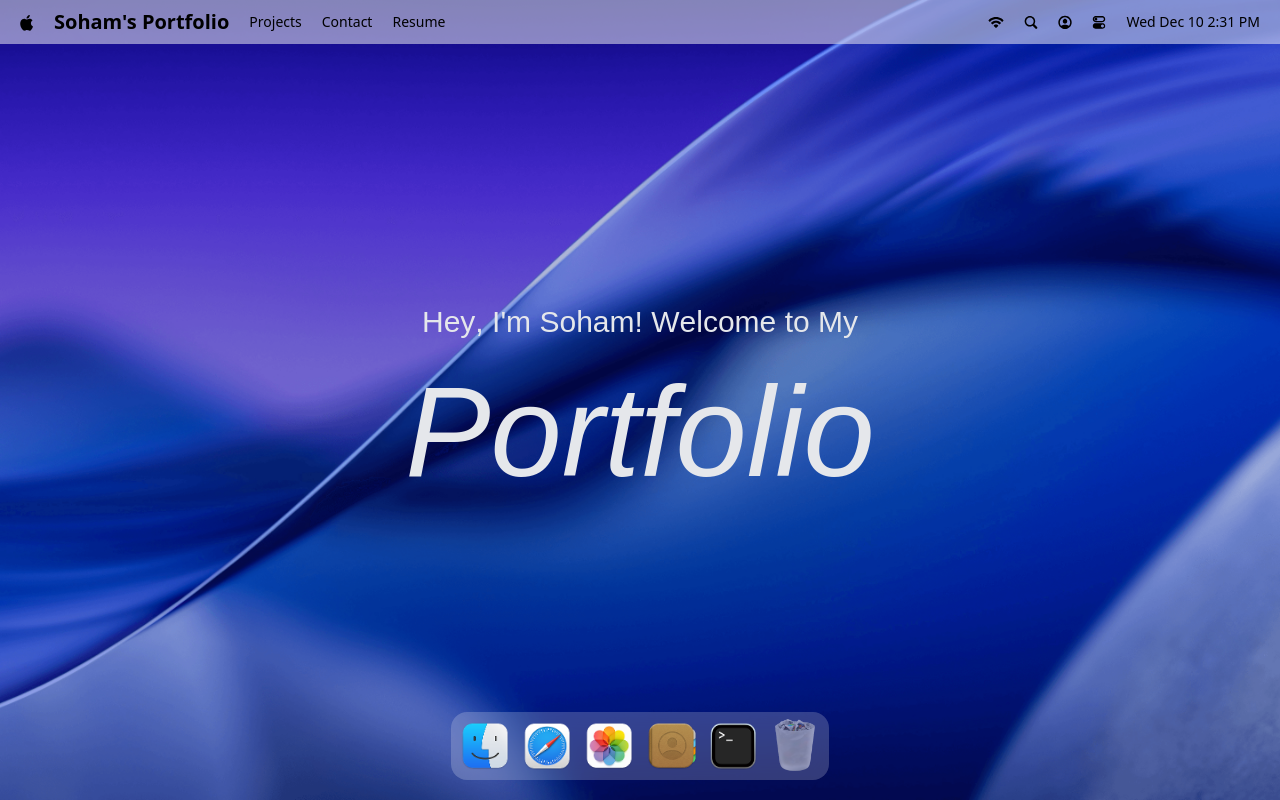
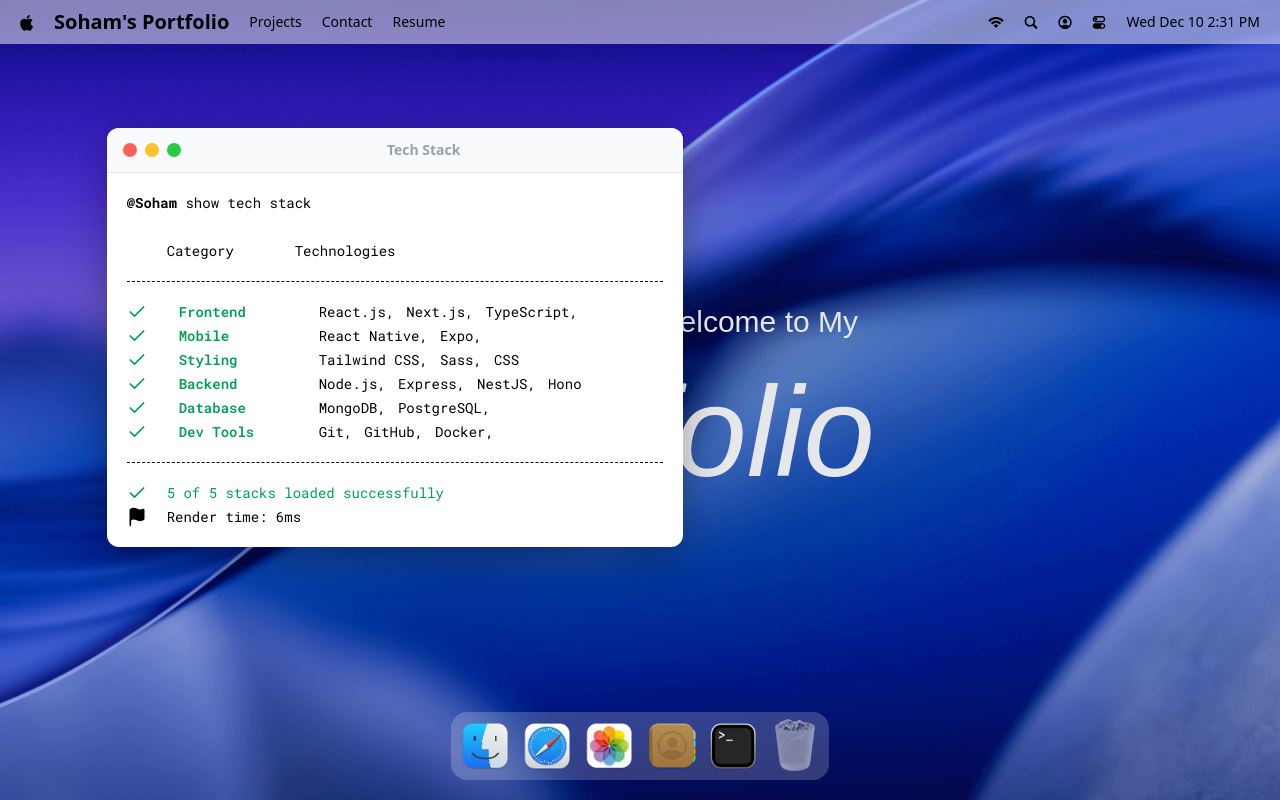
Before and after one commit to Soham407/MacOs-Portfolio, a React (Vite) app: page / in a window 1280 px wide. Both pictures are taken after a click on the button 733 px from the left and 746 px from the top of the page. Built offline with nearby package versions, Linux system fonts and the light colour scheme; a web font is replaced by a local one.

Commit message:
Implemented hoc for manging windows states and add first window -terminal

```diff
--- a/src/App.jsx
+++ b/src/App.jsx
@@ -1,5 +1,14 @@
-import React from 'react'
+import gsap from 'gsap'
+import { Draggable } from 'gsap/Draggable'
+
+
+import { Terminal } from '#windows'
 import {Navbar, Welcome, Dock} from '#components'
+
+
+gsap.registerPlugin(Draggable);
+
+
 
 const App = () => {
   return (
@@ -7,6 +16,7 @@
       <Navbar />
       <Welcome />
       <Dock />
+      <Terminal />
     </main>
   )
 }
--- a/src/components/Dock.jsx
+++ b/src/components/Dock.jsx
@@ -81,6 +81,7 @@
               data-tooltip-id="dock-tooltip"
               data-tooltip-content={app.name}
               data-tooltip-delay-show={150}
+              data-window-id={app.id}
               disabled={!app.canOpen}
               onClick={() => toggleApp(app)}
             >
--- /dev/null
+++ b/src/components/WindowControls.jsx
@@ -0,0 +1,15 @@
+import useWindowStore from "#store/window.js";
+
+const WindowControls = ({target}) => {
+    const {closeWindow} = useWindowStore();
+
+  return (
+    <div id="window-controls">
+        <div className="close" onClick={() => closeWindow(target)} />
+        <div className="minimize"/>
+        <div className="maximize"/>
+    </div>
+  );
+};
+
+export default WindowControls;
--- a/src/components/index.js
+++ b/src/components/index.js
@@ -1,4 +1,5 @@
 import Welcome from "./Welcome";
 import Navbar from "./Navbar";
 import Dock from "./Dock";
-export { Welcome, Navbar, Dock };
+import WindowControls from "./WindowControls";
+export { Welcome, Navbar, Dock, WindowControls };
--- /dev/null
+++ b/src/hoc/WindowWrapper.jsx
@@ -0,0 +1,148 @@
+import React, { useLayoutEffect, useRef } from "react";
+import useWindowStore from "#store/window.js";
+import { useGSAP } from "@gsap/react";
+import { Draggable } from "gsap/Draggable";
+import gsap from "gsap";
+
+const WindowWrapper = (Component, windowKey) => {
+  const Wrapped = (props) => {
+    const { focusWindow, windows } = useWindowStore();
+    const windowData = windows[windowKey];
+    const { isOpen, zIndex } = windowData;
+    const ref = useRef(null);
+    const isOpeningRef = useRef(false);
+
+    // Helper function to get dock icon position relative to window
+    const getDockIconOffset = () => {
+      const iconButton = document.querySelector(
+        `button[data-window-id="${windowKey}"]`
+      );
+      const el = ref.current;
+
+      if (!iconButton || !el) return null;
+
+      const iconRect = iconButton.getBoundingClientRect();
+      const windowRect = el.getBoundingClientRect();
+
+      // Calculate offset from window center to icon center
+      return {
+        x:
+          iconRect.left +
+          iconRect.width / 2 -
+          (windowRect.left + windowRect.width / 2),
+        y:
+          iconRect.top +
+          iconRect.height / 2 -
+          (windowRect.top + windowRect.height / 2),
+      };
+    };
+
+    useGSAP(() => {
+      const el = ref.current;
+      if (!el) return;
+
+      // Set transform origin for dock-style scaling
+      el.style.transformOrigin = "center bottom";
+
+      if (isOpen && !isOpeningRef.current) {
+        // Opening animation - macOS style from dock icon
+        isOpeningRef.current = true;
+        el.style.display = "block";
+
+        // Small delay to ensure DOM is ready for position calculation
+        requestAnimationFrame(() => {
+          const dockOffset = getDockIconOffset();
+
+          const fromVars = {
+            scale: 0.1,
+            opacity: 0,
+            filter: "blur(20px)",
+            boxShadow: "0 0 0px rgba(0, 0, 0, 0)",
+          };
+
+          const toVars = {
+            scale: 1,
+            opacity: 1,
+            filter: "blur(0px)",
+            boxShadow: "0 10px 40px rgba(0, 0, 0, 0.3)",
+            duration: 0.5,
+            ease: "back.out(1.7)",
+            onComplete: () => {
+              isOpeningRef.current = false;
+            },
+          };
+
+          if (dockOffset) {
+            fromVars.x = dockOffset.x;
+            fromVars.y = dockOffset.y;
+            toVars.x = 0;
+            toVars.y = 0;
+          }
+
+          gsap.fromTo(el, fromVars, toVars);
+        });
+      } else if (!isOpen && isOpeningRef.current === false) {
+        // Closing animation - macOS style to dock icon
+        const dockOffset = getDockIconOffset();
+
+        const closeVars = {
+          scale: 0.1,
+          opacity: 0,
+          filter: "blur(20px)",
+          boxShadow: "0 0 0px rgba(0, 0, 0, 0)",
+          duration: 0.35,
+          ease: "power2.in",
+          onComplete: () => {
+            el.style.display = "none";
+            // Reset position for next opening
+            gsap.set(el, { x: 0, y: 0 });
+          },
+        };
+
+        if (dockOffset) {
+          closeVars.x = dockOffset.x;
+          closeVars.y = dockOffset.y;
+        }
+
+        gsap.to(el, closeVars);
+      }
+    }, [isOpen]);
+
+    useGSAP(()=>{
+      const el = ref.current;
+      if(!el) return;
+
+      const [instance] = Draggable.create(el, { onPress : () => focusWindow(windowKey) });
+      return () => instance.kill();
+    }, []);
+
+    useLayoutEffect(() => {
+      const el = ref.current;
+      if (!el) return;
+
+      // Set initial state without animation
+      if (!isOpen) {
+        el.style.display = "none";
+        el.style.filter = "blur(20px)";
+        el.style.boxShadow = "0 0 0px rgba(0, 0, 0, 0)";
+      } else {
+        el.style.filter = "blur(0px)";
+        el.style.boxShadow = "0 10px 40px rgba(0, 0, 0, 0.3)";
+      }
+    }, []);
+
+    return (
+      <section id={windowKey} ref={ref} style={{ zIndex }} className="absolute">
+        <Component {...props} />
+      </section>
+    );
+  };
+
+  Wrapped.displayName = `WindowWrapper(${
+    Component.displayName || Component.name || "Component"
+  })`;
+
+  return Wrapped;
+};
+
+export default WindowWrapper;
--- a/src/index.css
+++ b/src/index.css
@@ -11,6 +11,7 @@
   background-size: cover;
   background-repeat: no-repeat;
   background-position: center;
+  color-scheme: light !important;
 }
 
 @theme {
--- /dev/null
+++ b/src/windows/Terminal.jsx
@@ -0,0 +1,56 @@
+import { techStack } from "#constants";
+import { Check, Flag } from "lucide-react";
+import  WindowControls  from "#components/WindowControls.jsx";
+import WindowWrapper from "#hoc/WindowWrapper.jsx";
+
+const Terminal = () => {
+  return (
+    <>
+      <div id="window-header">
+        <WindowControls target="terminal"/>
+        <h2>Tech Stack</h2>
+      </div>
+
+      <div className="techstack">
+        <p>
+          <span className="font-bold">@Soham </span>
+          show tech stack
+        </p>
+
+        <div className="label">
+          <p className="w-32">Category</p>
+          <p>Technologies</p>
+        </div>
+        <ul className="content">
+          {techStack.map(({ category, items }) => (
+            <li key={category} className="flex items-center gap-3">
+              <Check className="check" size={20} />
+              <h3>{category}</h3>
+              <ul>
+                {items.map((items, i) => (
+                  <li key={i}>
+                    {items}{i < items.length - 1 ? "," : ""}
+                  </li>
+                ))}
+              </ul>
+            </li>
+          ))}
+        </ul>
+
+        <div className="footnote">
+          <p>
+            <Check size={20} /> 5 of 5 stacks loaded successfully
+          </p>
+
+          <p className="text-black">
+            <Flag size={20} fill="black"/> Render time: 6ms
+          </p>
+        </div>
+      </div>
+    </>
+  );
+};
+
+const TerminalWindow = WindowWrapper(Terminal, "terminal");
+
+export default TerminalWindow;
--- /dev/null
+++ b/src/windows/index.js
@@ -0,0 +1,4 @@
+import Terminal from "#windows/Terminal.jsx";
+
+
+export { Terminal };
```
